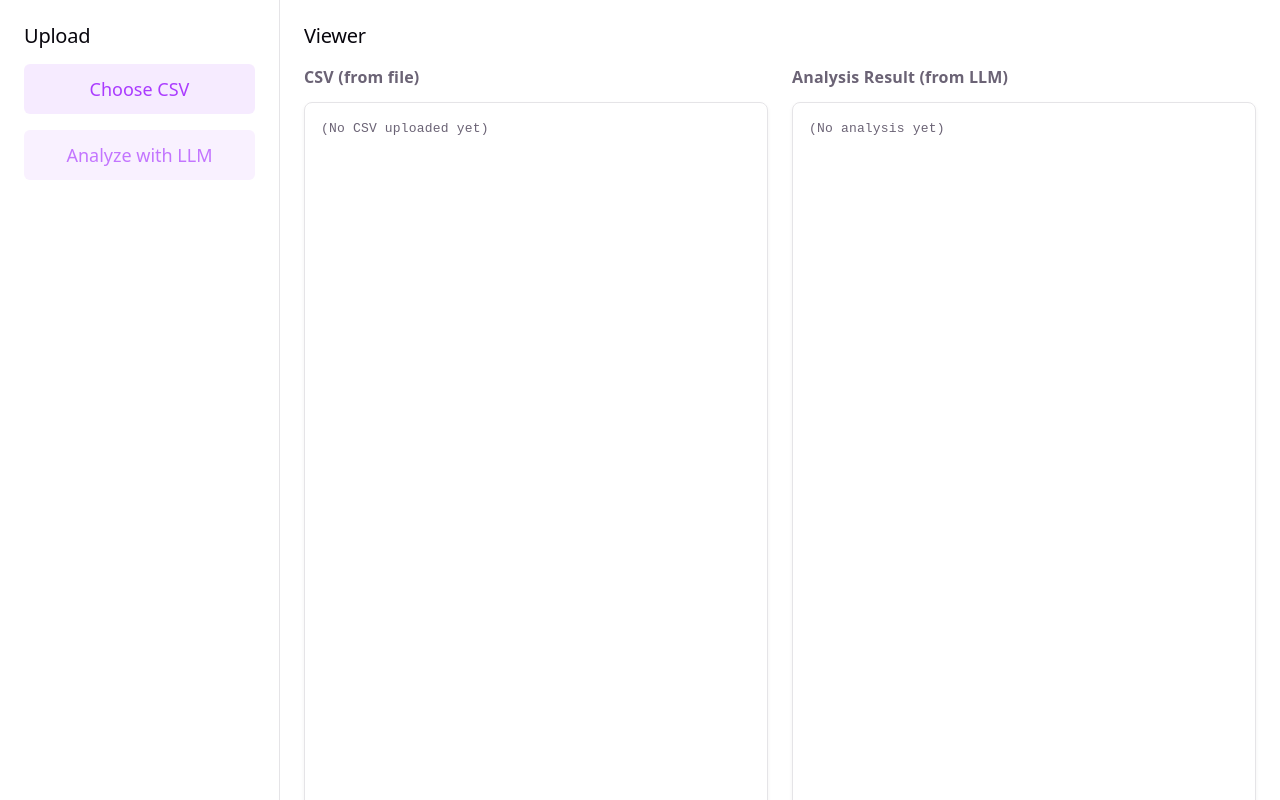
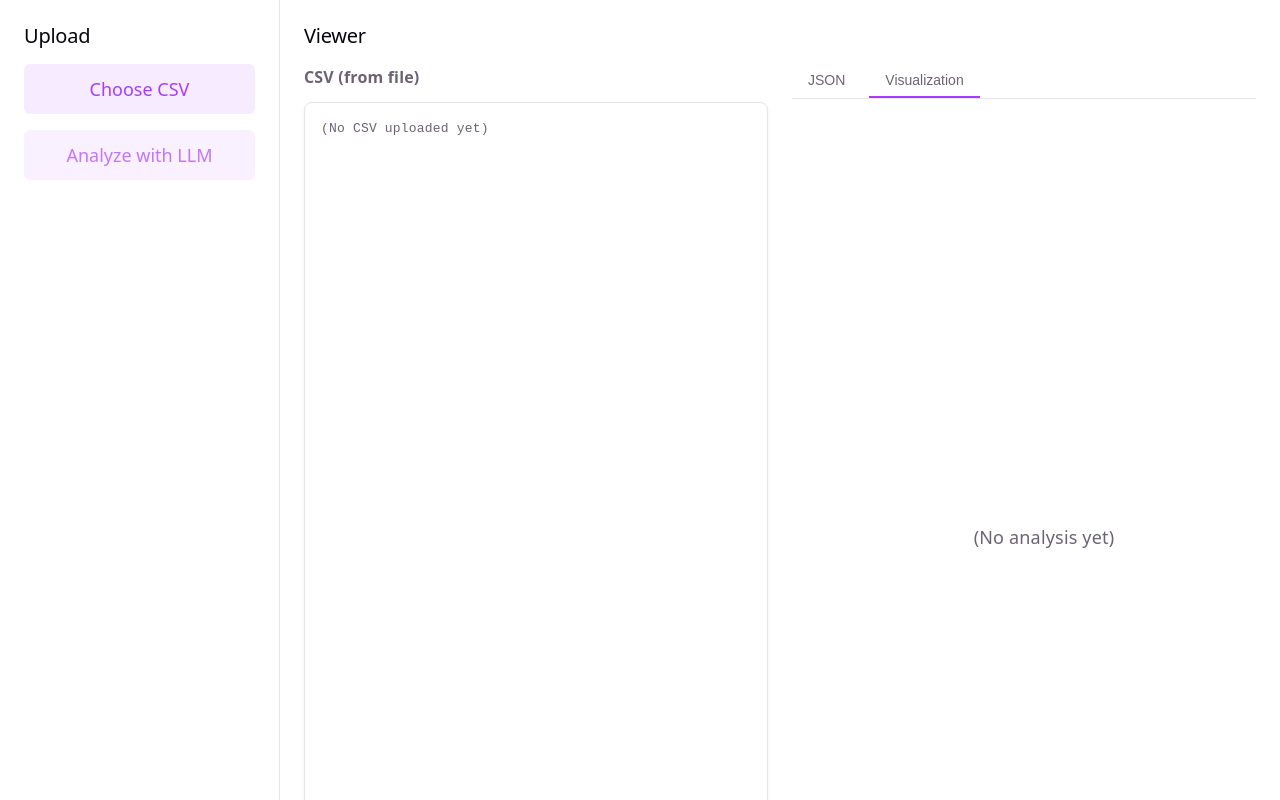
Before and after one commit to davploy/dataB-MVP, a Vue app in the folder datab-mvp-frontend/: page / in a window 1280 px wide. Shown: the top 800 px of the page. Built offline with nearby package versions, Linux system fonts and the light colour scheme.

Commit message:
Added Parallel Plot Viz to app

```diff
--- a/datab-mvp-frontend/package.json
+++ b/datab-mvp-frontend/package.json
@@ -10,6 +10,7 @@
   },
   "dependencies": {
     "axios": "^1.16.0",
+    "d3": "^7.9.0",
     "vue": "^3.5.34"
   },
   "devDependencies": {
--- a/datab-mvp-frontend/src/App.vue
+++ b/datab-mvp-frontend/src/App.vue
@@ -3,7 +3,7 @@ import { ref } from 'vue'
 import UploadComponent from './components/UploadComponent.vue'
 import AnalyzeComponent from './components/AnalyzeComponent.vue'
 import CsvPreviewComponent from './components/CsvPreviewComponent.vue'
-import ResultJSONPreviewComponent from './components/ResultJSONPreviewComponent.vue'
+import VisualizationToggleComponent from './components/VisualizationToggleComponent.vue'
 
 const lastResult = ref(null)
 const analysisResult = ref(null)
@@ -46,7 +46,7 @@ function onAnalyzeResult(payload) {
           <CsvPreviewComponent :csv-text="lastResult?.csvText" :preview-data="lastResult?.data?.preview" />
         </div>
         <div class="column">
-          <ResultJSONPreviewComponent :analysis-result="analysisResult" />
+          <VisualizationToggleComponent :analysis-result="analysisResult" />
         </div>
       </div>
     </main>
--- /dev/null
+++ b/datab-mvp-frontend/src/components/ParallelCoordinatesComponent.vue
@@ -0,0 +1,216 @@
+<script setup>
+import { ref, onMounted, watch } from 'vue'
+import * as d3 from 'd3'
+
+const props = defineProps({
+  analysisResult: Object  // LLM analysis JSON with outliers data
+})
+
+const svgContainer = ref(null)
+const errorMsg = ref('')
+
+function extractNumericalData(result) {
+  if (!result) {
+    console.warn('No result provided')
+    return null
+  }
+
+  if (!result?.rows || result.rows.length === 0) {
+    console.warn('No rows found')
+    return null
+  }
+
+  // Get column analysis to identify numerical columns
+  const numericalCols = (result.column_analysis || [])
+    .filter(col => col.data_type === 'float' || col.data_type === 'integer')
+    .map(col => col.column_name)
+
+  console.log('Found numerical columns:', numericalCols)
+
+  if (numericalCols.length === 0) {
+    console.warn('No numerical columns detected. Column types:',
+      result.column_analysis?.map(c => c.data_type))
+    return null
+  }
+
+  // Convert rows to numerical values
+  const data = result.rows.map((row, idx) => {
+    const dataPoint = { __rowIndex: idx }
+    numericalCols.forEach(col => {
+      dataPoint[col] = parseFloat(row[col]) || 0
+    })
+    return dataPoint
+  })
+
+  return {
+    columns: numericalCols,
+    data,
+    outlierIndices: result.outliers?.detected?.map(o => o.row_index) || []
+  }
+}
+
+function renderParallelCoordinates() {
+  const parsed = extractNumericalData(props.analysisResult)
+
+  if (!parsed) {
+    errorMsg.value = 'No numerical columns found for visualization'
+    return
+  }
+
+  const { columns, data, outlierIndices } = parsed
+
+  // Clear previous SVG
+  d3.select(svgContainer.value).selectAll('*').remove()
+  errorMsg.value = ''
+
+  // Dimensions
+  const margin = { top: 20, right: 20, bottom: 30, left: 60 }
+  const width = 800 - margin.left - margin.right
+  const height = 500 - margin.top - margin.bottom
+
+  // Create SVG
+  const svg = d3
+    .select(svgContainer.value)
+    .append('svg')
+    .attr('width', width + margin.left + margin.right)
+    .attr('height', height + margin.top + margin.bottom)
+    .append('g')
+    .attr('transform', `translate(${margin.left},${margin.top})`)
+
+  // Create scale for each dimension
+  const scales = {}
+  columns.forEach(col => {
+    const values = data.map(d => d[col])
+    scales[col] = d3
+      .scaleLinear()
+      .domain([Math.min(...values), Math.max(...values)])
+      .range([height, 0])
+  })
+
+  // X scale for axes positions
+  const xScale = d3.scalePoint().domain(columns).range([0, width])
+
+  // Draw axes
+  columns.forEach((col, i) => {
+    const xPos = xScale(col)
+
+    // Axis line
+    svg
+      .append('line')
+      .attr('x1', xPos)
+      .attr('y1', 0)
+      .attr('x2', xPos)
+      .attr('y2', height)
+      .attr('stroke', '#ddd')
+      .attr('stroke-width', 1)
+
+    // Axis label
+    svg
+      .append('text')
+      .attr('x', xPos)
+      .attr('y', height + 20)
+      .attr('text-anchor', 'middle')
+      .attr('font-size', '12px')
+      .attr('fill', '#333')
+      .text(col)
+  })
+
+  // Draw polylines for each data row
+  data.forEach(row => {
+    const isOutlier = outlierIndices.includes(row.__rowIndex)
+    const points = columns.map((col, i) => [
+      xScale(col),
+      scales[col](row[col])
+    ])
+
+    const lineGenerator = d3.line()
+
+    svg
+      .append('path')
+      .attr('d', lineGenerator(points))
+      .attr('stroke', isOutlier ? '#e74c3c' : '#3498db')
+      .attr('stroke-width', isOutlier ? 2.5 : 1.5)
+      .attr('fill', 'none')
+      .attr('opacity', isOutlier ? 0.9 : 0.4)
+  })
+
+  // Legend
+  svg
+    .append('circle')
+    .attr('cx', width - 100)
+    .attr('cy', -15)
+    .attr('r', 4)
+    .attr('fill', '#3498db')
+
+  svg
+    .append('text')
+    .attr('x', width - 85)
+    .attr('y', -10)
+    .attr('font-size', '12px')
+    .attr('fill', '#666')
+    .text('Normal')
+
+  svg
+    .append('circle')
+    .attr('cx', width - 100)
+    .attr('cy', 0)
+    .attr('r', 4)
+    .attr('fill', '#e74c3c')
+
+  svg
+    .append('text')
+    .attr('x', width - 85)
+    .attr('y', 5)
+    .attr('font-size', '12px')
+    .attr('fill', '#666')
+    .text('Outlier')
+}
+
+onMounted(() => {
+  if (props.analysisResult) {
+    renderParallelCoordinates()
+  }
+})
+
+watch(() => props.analysisResult, () => {
+  if (svgContainer.value) {
+    renderParallelCoordinates()
+  }
+})
+</script>
+
+<template>
+  <div class="parallel-coords">
+    <p v-if="errorMsg" class="error-message">{{ errorMsg }}</p>
+    <p v-else-if="!props.analysisResult" class="no-data-message">(No analysis yet)</p>
+    <div v-else ref="svgContainer" class="svg-container"></div>
+  </div>
+</template>
+
+<style scoped>
+.parallel-coords {
+  width: 100%;
+  height: 100%;
+  display: flex;
+  align-items: center;
+  justify-content: center;
+  padding: 20px;
+}
+
+.svg-container {
+  width: 100%;
+  max-width: 900px;
+  overflow-x: auto;
+}
+
+.error-message {
+  color: var(--error);
+
+
+.no-data-message {
+  color: var(--text-secondary);
+  font-size: 14px;
+  margin: 0;
+} font-size: 14px;
+}
+</style>
--- /dev/null
+++ b/datab-mvp-frontend/src/components/VisualizationToggleComponent.vue
@@ -0,0 +1,92 @@
+<script setup>
+import { ref } from 'vue'
+import ParallelCoordinatesComponent from './ParallelCoordinatesComponent.vue'
+import ResultJSONPreviewComponent from './ResultJSONPreviewComponent.vue'
+
+const props = defineProps({
+  analysisResult: Object
+})
+
+const activeTab = ref('visualization')
+</script>
+
+<template>
+  <div class="visualization-toggle">
+    <div class="tab-buttons">
+      <button
+        :class="['tab-btn', { active: activeTab === 'json' }]"
+        @click="activeTab = 'json'"
+      >
+        JSON
+      </button>
+      <button
+        :class="['tab-btn', { active: activeTab === 'visualization' }]"
+        @click="activeTab = 'visualization'"
+      >
+        Visualization
+      </button>
+
+    </div>
+
+    <div class="tab-content">
+      <div v-show="activeTab === 'visualization'" class="tab-pane">
+        <ParallelCoordinatesComponent :analysis-result="analysisResult" />
+      </div>
+      <div v-show="activeTab === 'json'" class="tab-pane">
+        <ResultJSONPreviewComponent :analysis-result="analysisResult" />
+      </div>
+    </div>
+  </div>
+</template>
+
+<style scoped>
+.visualization-toggle {
+  display: flex;
+  flex-direction: column;
+  height: 100%;
+  min-height: 0;
+}
+
+.tab-buttons {
+  display: flex;
+  gap: 8px;
+  margin-bottom: 12px;
+  flex-shrink: 0;
+  border-bottom: 1px solid var(--border);
+}
+
+.tab-btn {
+  padding: 8px 16px;
+  background: none;
+  border: none;
+  cursor: pointer;
+  font-size: 14px;
+  color: var(--text-secondary);
+  border-bottom: 2px solid transparent;
+  transition: all 0.2s ease;
+}
+
+.tab-btn:hover {
+  color: var(--text-primary);
+}
+
+.tab-btn.active {
+  color: var(--text-primary);
+  border-bottom-color: var(--accent);
+  font-weight: 500;
+}
+
+.tab-content {
+  flex: 1;
+  min-height: 0;
+  overflow: hidden;
+}
+
+.tab-pane {
+  width: 100%;
+  height: 100%;
+  display: flex;
+  flex-direction: column;
+  overflow-y: auto;
+}
+</style>
```
Also changed, not shown: 1 other file (tests, documents, lock files or other folders).
